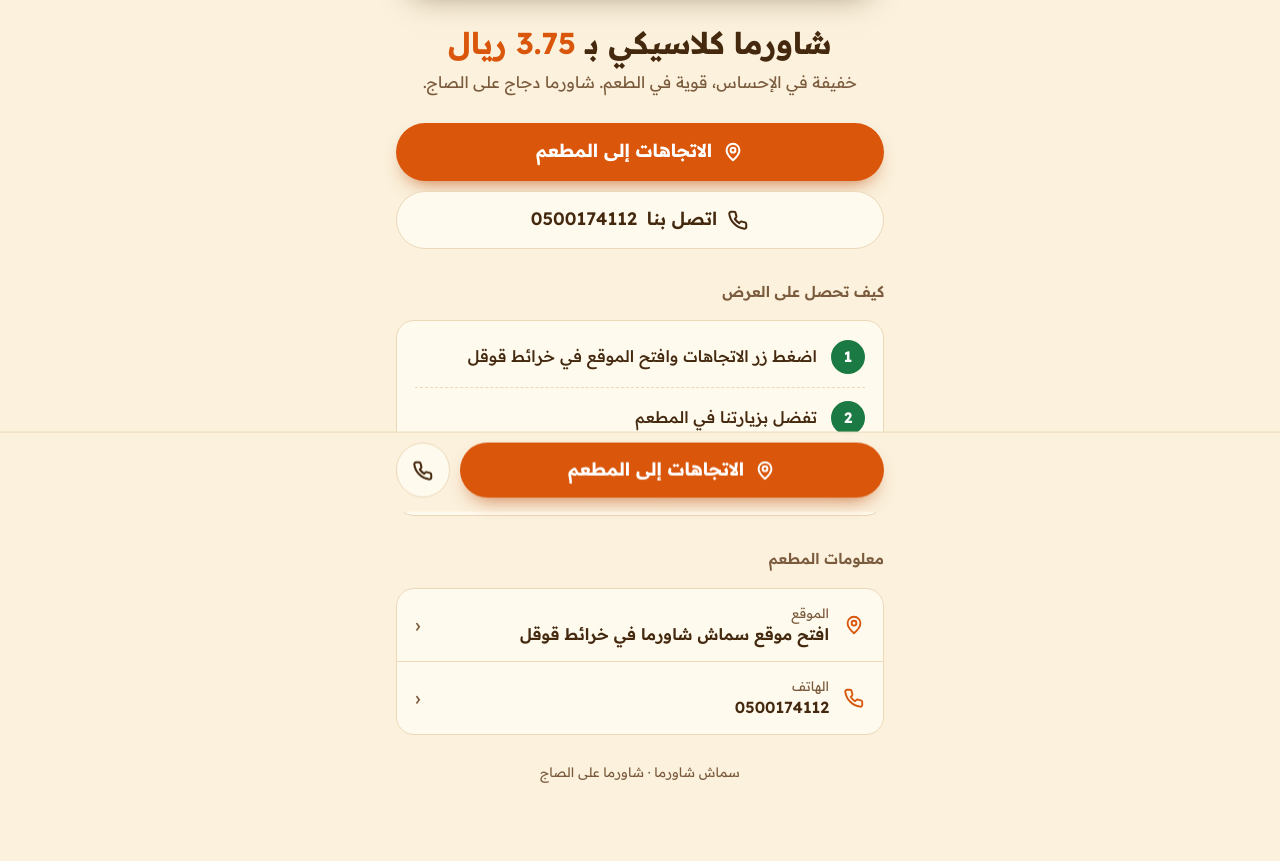
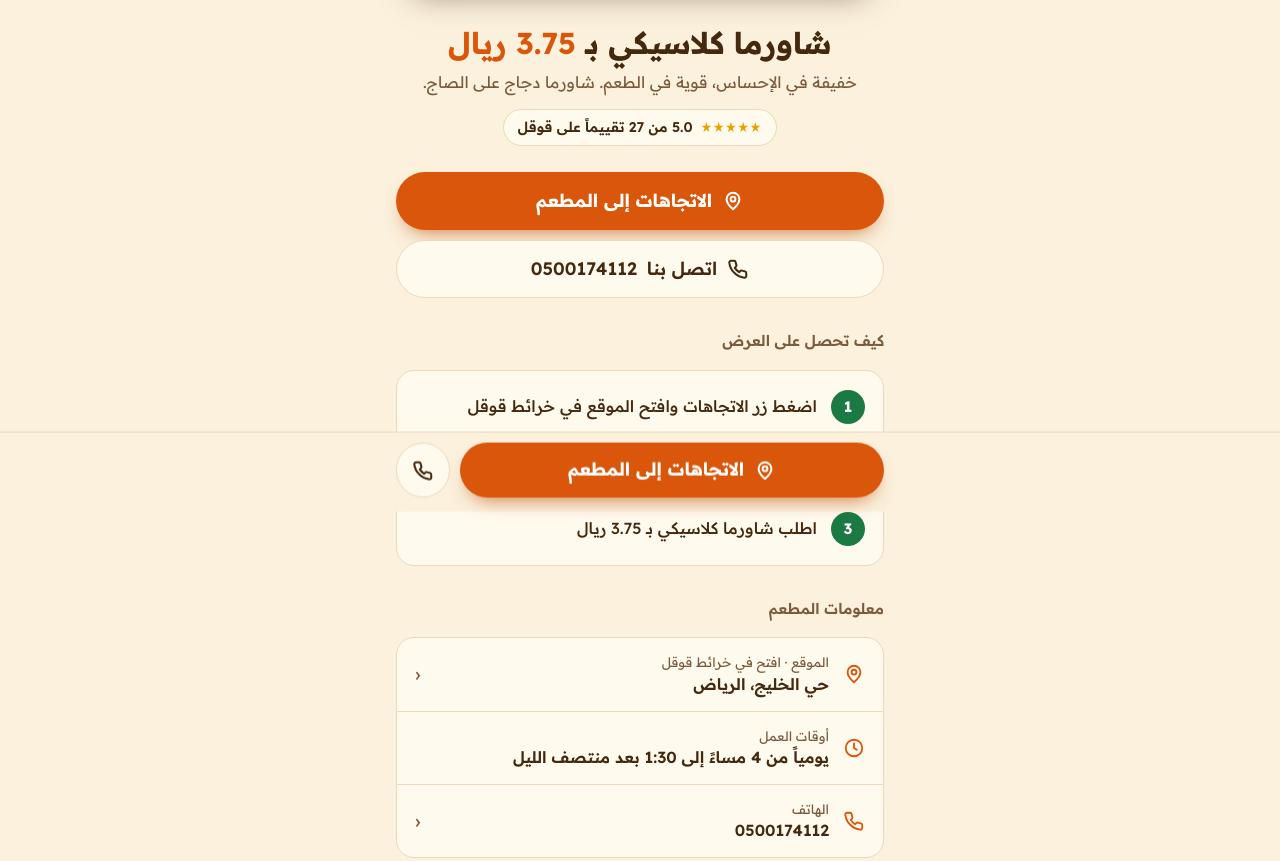
Before and after one commit to sultan85-bot/smash-shawarma, a plain HTML site: page index.html in a window 1280 px wide. Shown: the part 376-1237 px from the top of the page. Drawn offline with Linux system fonts and the light colour scheme.

Commit message:
Add address, opening hours and Google rating
Co-Authored-By: Claude Fable 5.2 <noreply@anthropic.com>
Claude-Session: https://claude.ai/code/session_017BsYLrwWQSy7uoyS6urvNB

```diff
--- a/index.html
+++ b/index.html
@@ -85,6 +85,23 @@
   h1 .price { color: var(--orange); white-space: nowrap; }
   .intro p { margin: 0; color: var(--brown-soft); font-size: 16px; }
 
+  .rating {
+    align-self: center;
+    display: inline-flex;
+    align-items: center;
+    gap: 8px;
+    margin-top: 6px;
+    padding: 6px 14px;
+    border-radius: 999px;
+    background: var(--paper);
+    border: 1.5px solid var(--line);
+    color: var(--brown);
+    font-size: 14px;
+    font-weight: 600;
+    text-decoration: none;
+  }
+  .rating .stars { color: #E9A100; letter-spacing: 1px; }
+
   /* Buttons */
   .actions { display: flex; flex-direction: column; gap: 10px; }
   .btn {
@@ -165,14 +182,14 @@
     border-radius: var(--radius);
     overflow: hidden;
   }
-  .info a {
+  .info a, .info .row {
     display: flex;
     align-items: center;
     gap: 14px;
     padding: 15px 18px;
     text-decoration: none;
   }
-  .info a + a { border-top: 1px solid var(--line); }
+  .info > * + * { border-top: 1px solid var(--line); }
   .info a:hover { background: #FFF4DB; }
   .info svg { width: 22px; height: 22px; flex: none; color: var(--orange); }
   .info .label { display: block; font-size: 13px; color: var(--brown-soft); line-height: 1.4; }
@@ -230,6 +247,10 @@
   <section class="intro">
     <h1>شاورما كلاسيكي بـ <span class="price">3.75 ريال</span></h1>
     <p>خفيفة في الإحساس، قوية في الطعم. شاورما دجاج على الصاج.</p>
+    <a class="rating" href="https://www.google.com/maps?cid=8903038830442712386" data-track="directions" data-place="rating">
+      <span class="stars" aria-hidden="true">★★★★★</span>
+      <span>5.0 من 27 تقييماً على قوقل</span>
+    </a>
   </section>
 
   <div class="actions" id="main-actions">
@@ -252,8 +273,6 @@
 
   <!--
     أماكن جاهزة للإضافة لاحقاً (انسخ صف <a> داخل .info وعدّل النص):
-    - أوقات العمل
-    - العنوان المكتوب (الحي والشارع)
     - مدة العرض وشروطه
     - واتساب: href="https://wa.me/9665XXXXXXXX"
   -->
@@ -261,9 +280,13 @@
   <div class="info">
     <a href="https://www.google.com/maps?cid=8903038830442712386" data-track="directions" data-place="info-row">
       <svg viewBox="0 0 24 24" fill="none" stroke="currentColor" stroke-width="2" stroke-linecap="round" stroke-linejoin="round" aria-hidden="true"><path d="M12 21s-7-6.2-7-11a7 7 0 0 1 14 0c0 4.8-7 11-7 11z"></path><circle cx="12" cy="10" r="2.6"></circle></svg>
-      <span><span class="label">الموقع</span><span class="value">افتح موقع سماش شاورما في خرائط قوقل</span></span>
+      <span><span class="label">الموقع · افتح في خرائط قوقل</span><span class="value">حي الخليج، الرياض</span></span>
       <span class="go" aria-hidden="true">‹</span>
     </a>
+    <div class="row">
+      <svg viewBox="0 0 24 24" fill="none" stroke="currentColor" stroke-width="2" stroke-linecap="round" stroke-linejoin="round" aria-hidden="true"><circle cx="12" cy="12" r="9"></circle><path d="M12 7v5l3 2"></path></svg>
+      <span><span class="label">أوقات العمل</span><span class="value">يومياً من 4 مساءً إلى 1:30 بعد منتصف الليل</span></span>
+    </div>
     <a href="tel:+966500174112" data-track="call" data-place="info-row">
       <svg viewBox="0 0 24 24" fill="none" stroke="currentColor" stroke-width="2" stroke-linecap="round" stroke-linejoin="round" aria-hidden="true"><path d="M21 16.5v3a2 2 0 0 1-2.2 2A19 19 0 0 1 2.5 5.200 2 2 0 0 1 4.500 3h3a2 2 0 0 1 2 1.700c.1 1 .4 1.900.700 2.800a2 2 0 0 1-.5 2.100L8.500 10.800a16 16 0 0 0 4.700 4.700l1.200-1.200a2 2 0 0 1 2.100-.5c.9.300 1.800.600 2.800.700a2 2 0 0 1 1.700 2z"></path></svg>
       <span><span class="label">الهاتف</span><span class="value num">0500174112</span></span>
```
